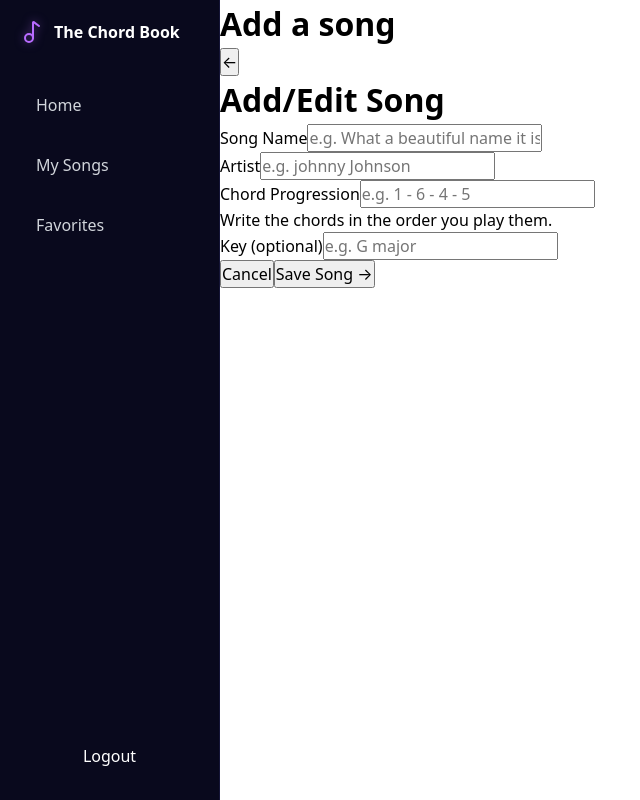
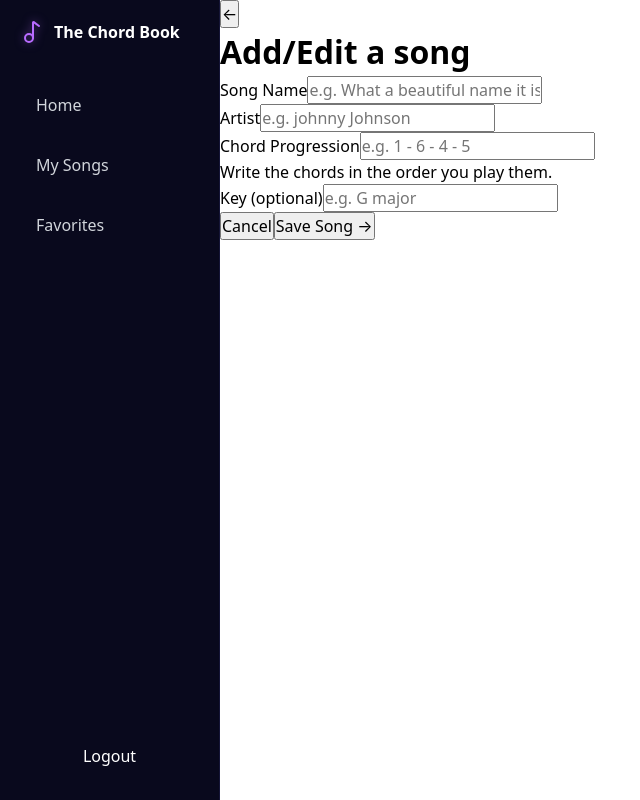
Before and after one commit to mercytv932/Chord_Book, a React (Vite) app in the folder frontend/: page /songs/new in a window 1280 px wide. Shown: the whole page, without its empty margins (0-640 px from the left). Built offline with nearby package versions, Linux system fonts and the light colour scheme.

Commit message:
addsong addsong form structure fix

```diff
--- a/frontend/src/components/SongForm.tsx
+++ b/frontend/src/components/SongForm.tsx
@@ -1,10 +1,6 @@
 function SongForm() {
   return (
     <div className="form-container">
-      <div>
-        <button type="button">←</button>
-        <h1>Add/Edit Song</h1>
-      </div>
       <form>
         <div className="input-group">
           <label htmlFor="songname">Song Name</label>
--- a/frontend/src/pages/AddSong.tsx
+++ b/frontend/src/pages/AddSong.tsx
@@ -3,7 +3,10 @@ import SongForm from "../components/SongForm";
 function AddSong() {
   return (
     <div className="add-song">
-      <h1>Add a song</h1>
+      <div>
+        <button type="button">←</button>
+        <h1>Add/Edit a song</h1>
+      </div>
       <SongForm />
     </div>
   );
```
